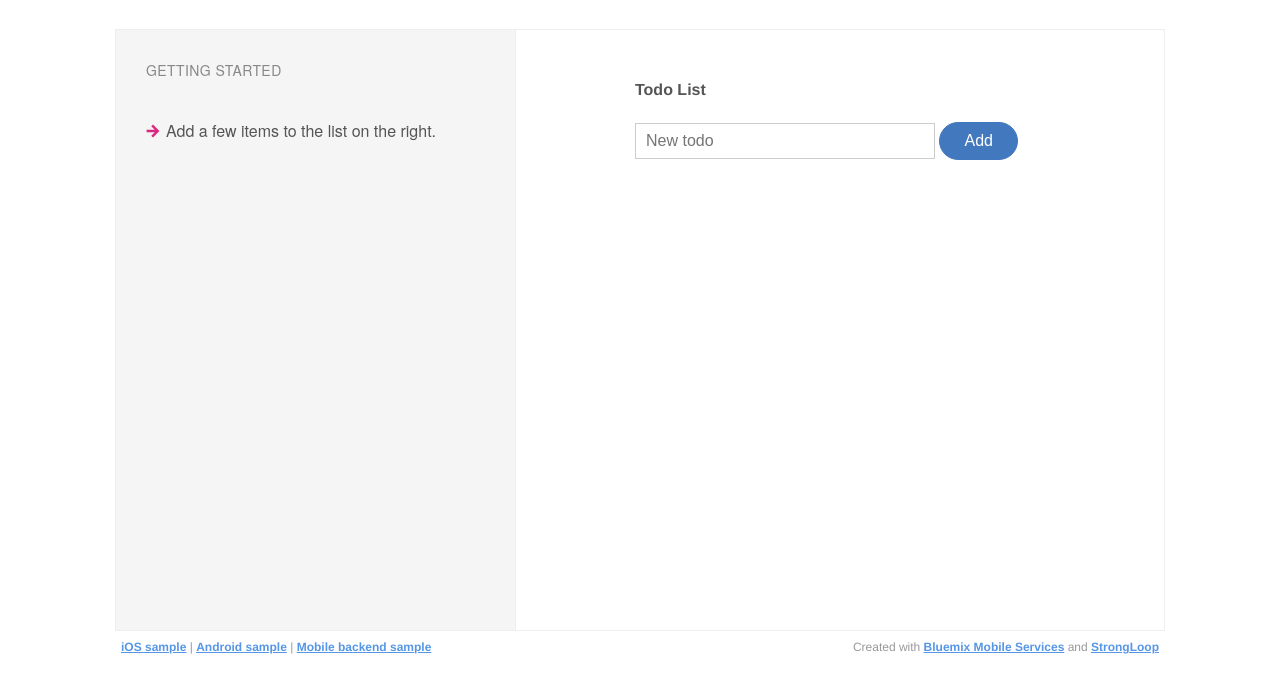
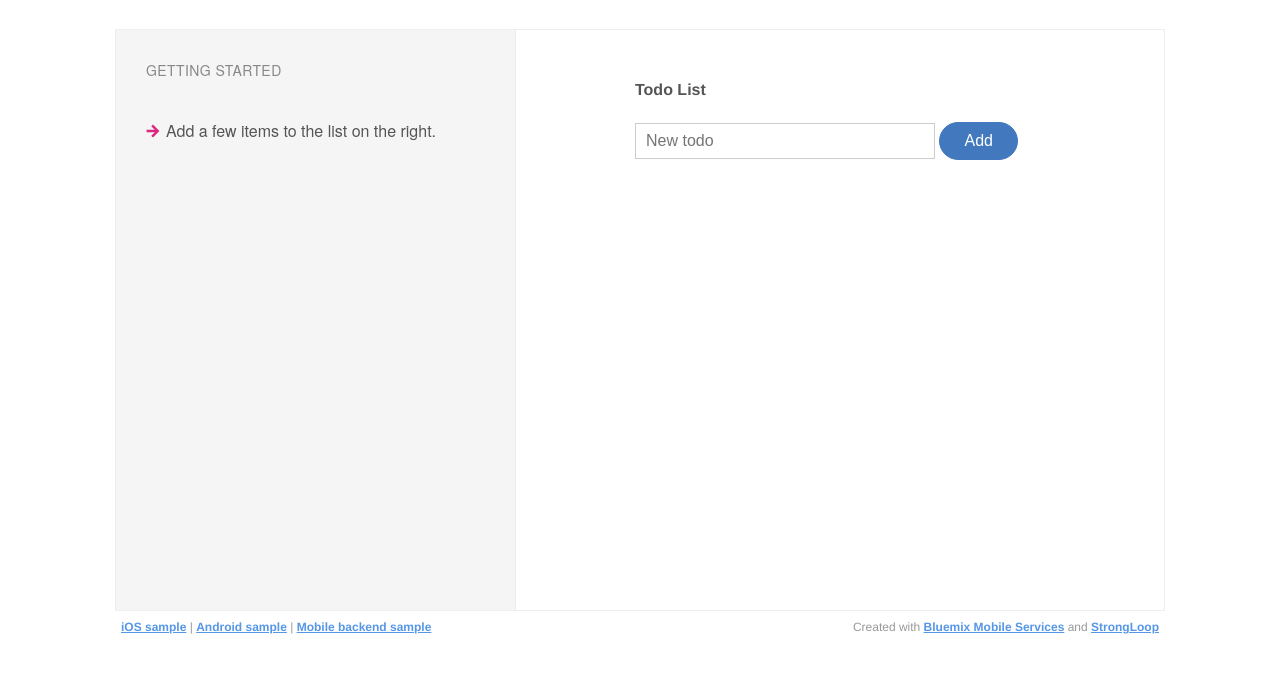
Before and after one commit to ibm-bluemix-mobile-services/bms-hellotodo-strongloop, a website: page client/index.html in a window 1280 px wide. Shown: the part 144-820 px from the top of the page. Drawn offline with nearby package versions, Linux system fonts and the light colour scheme; no server answers.

Commit message:
reduced infobox height

```diff
--- a/client/main.css
+++ b/client/main.css
@@ -99,7 +99,7 @@ header {
 
 #InfoBox {
     width: 400px;
-    height: 600px;
+    height: 580px;
     right: 30px;
     top: 30px;
     padding: 30px;
```
